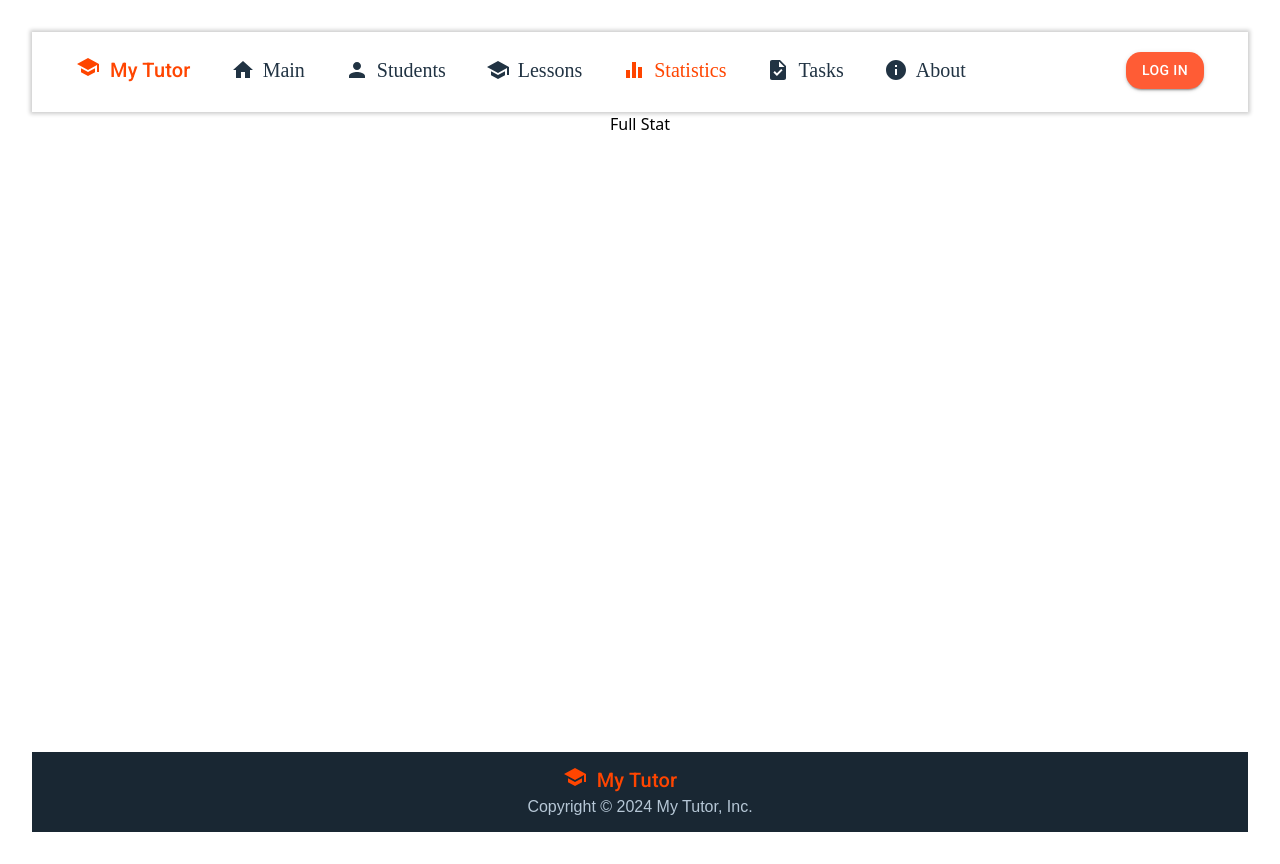
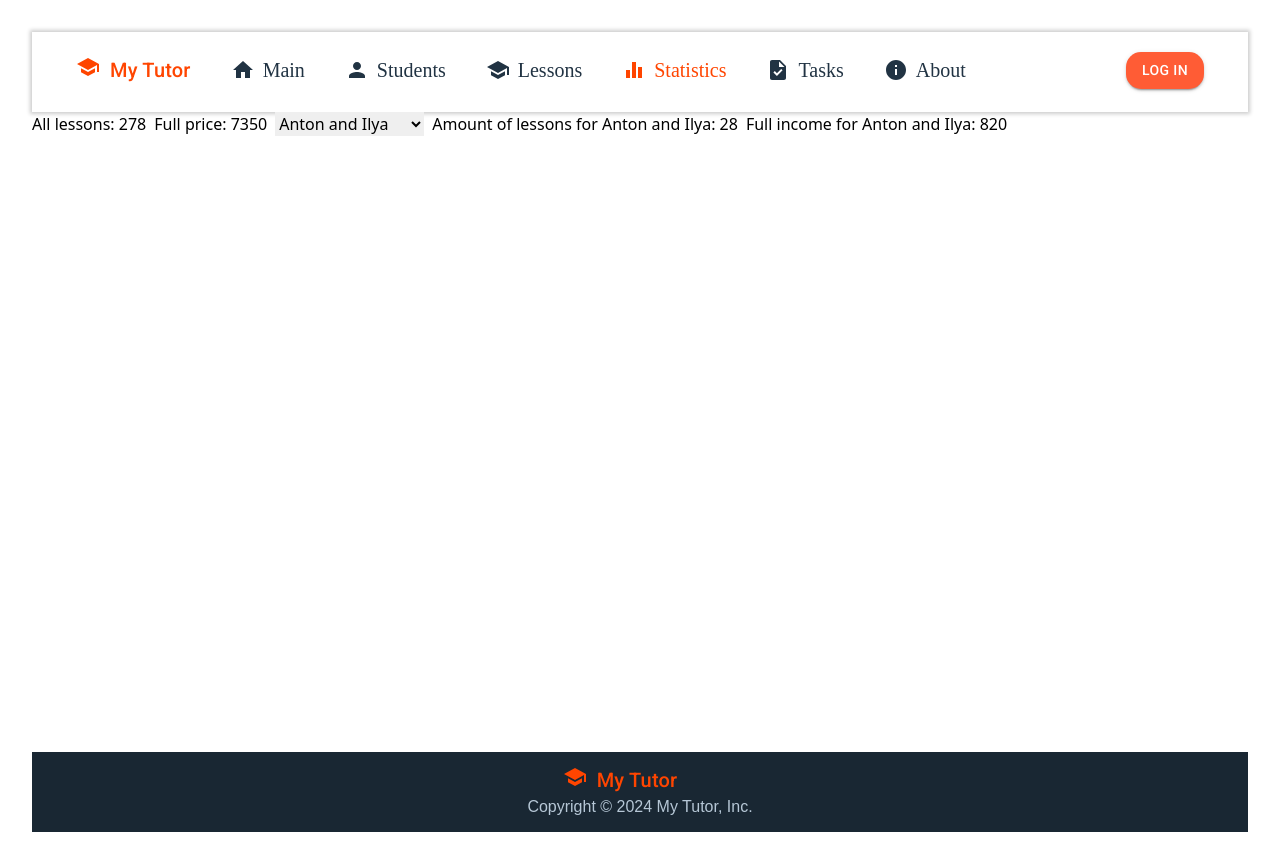
Before and after one commit to AlexeiVinchester/Tutor-app-ts, a React (Vite) app: page /statistics/full in a window 1280 px wide. Built offline with nearby package versions, Linux system fonts and the light colour scheme.

Commit message:
added selectors for full statistics page and show them without styles

```diff
--- a/package.json
+++ b/package.json
@@ -24,7 +24,8 @@
     "react-redux": "^9.1.2",
     "react-router-dom": "^6.26.0",
     "redux": "^5.0.1",
-    "redux-persist": "^6.0.0"
+    "redux-persist": "^6.0.0",
+    "reselect": "^5.1.1"
   },
   "devDependencies": {
     "@eslint/js": "^9.8.0",
--- a/src/pages/FullStatisticsPage/FullStatisticsPage.tsx
+++ b/src/pages/FullStatisticsPage/FullStatisticsPage.tsx
@@ -1,8 +1,64 @@
+import { createSelector } from "reselect";
+import { Store } from "../../redux/store/interface/store.interface";
+import { ILesson } from "../../share/interfaces/lesson.interface";
+import { useSelector } from "react-redux";
+import { Student } from "../../share/interfaces/student.interface";
+import { useState } from "react";
+
+const selectLessons = (state: Store) => state.lessons;
+const selectStudents = (state: Store) => state.students;
+
+const selectAmountOfLessons = (lessons: ILesson[]) => lessons.length;
+const selectMemoAmountOfLessons = createSelector(selectLessons, selectAmountOfLessons);
+
+const selectFullPriceOfLessons = (lessons: ILesson[]) => lessons.reduce((cur, lesson) => cur + lesson.price, 0);
+const selectMemoFullPriceOfLessons = createSelector(selectLessons, selectFullPriceOfLessons);
+
+const selectNamesOfStudents = (students: Student[]) => students.map(student => student.name);
+const selectMemoNamesOfStudents = createSelector(selectStudents, selectNamesOfStudents);
+
+const selectAmountOfLessonsForStudent = (lessons: ILesson[], name: string) => lessons.filter((lesson) => lesson.name === name).length;
+const selectMemoAmountOfLessonsForStudent = createSelector([selectLessons, (_, name) => name], selectAmountOfLessonsForStudent);
+
+const selectFullIncomePerStudent = (lessons: ILesson[], name: string) => {
+    return lessons.filter((lesson) => lesson.name === name)
+                  .reduce((cur, lesson) => cur + lesson.price, 0);
+};
+
+const selectMemoFullIncomePerStudent = createSelector([selectLessons, (_, name) => name], selectFullIncomePerStudent);
 
 const FullStatisticsPage = () => {
+    const amountOfLessons = useSelector(selectMemoAmountOfLessons);
+    const fullPriceOfLessons = useSelector(selectMemoFullPriceOfLessons);
+    const namesOfStudents = useSelector(selectMemoNamesOfStudents);
+    const [studentName, setStudentName] = useState(namesOfStudents[0]);
+
+    const amountOfLessonsForStudent = useSelector((state) => selectMemoAmountOfLessonsForStudent(state, studentName))
+    const fullIncomePerStudent = useSelector((state) => selectMemoFullIncomePerStudent(state, studentName));
+    const onselectStudentChange = (e: React.ChangeEvent<HTMLSelectElement>) => {
+        setStudentName(e.target.value);
+    }
+
     return (
-        <div>
-            Full Stat
+        <div className="flex gap-2 items-start">
+            <p>All lessons: {amountOfLessons}</p>
+            <p>Full price: {fullPriceOfLessons}</p>
+            <div>
+                <select
+                    defaultValue={namesOfStudents[0]}
+                    onChange={onselectStudentChange}
+                >
+                    {
+                        namesOfStudents.map((name) => (
+                            <option key={name}>
+                                {name}
+                            </option>
+                        ))
+                    }
+                </select>
+            </div>
+            <p>Amount of lessons for {studentName}: {amountOfLessonsForStudent}</p>
+            <p>Full income for {studentName}: {fullIncomePerStudent}</p>
         </div>
     );
 };
--- a/src/pages/LessonsPage/LessonsPage.tsx
+++ b/src/pages/LessonsPage/LessonsPage.tsx
@@ -11,8 +11,14 @@ import { SnackMessage } from "../../share/components/SnackMessage/SnackMessage";
 import { EditMessageContext } from "../../context/EditMessage/EditMessageProvider";
 import { AddNewLessonContainer } from "./components/AddNewLessonContainer/AddNewLessonContainer";
 
+const getLessons = (store: Store) => {
+    console.log('simple selector run')
+    return store.lessons;
+};
+
+
 const LessonsPage = () => {
-    const lessons = useSelector((store: Store) => store.lessons);
+    const lessons = useSelector(getLessons);
     const [isOpenCreateLessonWindow, setIsOpenCreateLessonWindow] = useState(false);
     const openCreateLessonWindow = () => setIsOpenCreateLessonWindow(true);
     const closeCreateLessonWindow = () => setIsOpenCreateLessonWindow(false);
@@ -24,7 +30,7 @@ const LessonsPage = () => {
     const onClickEditHandler = (lesson: ILesson) => {
         navigate(`/lessons/${lesson.id}/edit`, { state: { lesson } })
     };
-
+    console.log('lessons render')
     return (
         <div>
             <Container sx={{ marginTop: '50px' }} maxWidth='md'>
--- a/src/redux/slices/lessonsSlice/initialState/initialLessons.ts
+++ b/src/redux/slices/lessonsSlice/initialState/initialLessons.ts
@@ -244,10 +244,10 @@ export const startLessons: ILesson[] = [
     createLesson(237, 'Tihon', 40, '2024-07-20', true),
     createLesson(238, 'Tihon', 40, '2024-07-22', true),
     createLesson(239, 'Tihon', 40, '2024-07-24', true),
-    createLesson(240, 'Fedor', 25, '2024-07-29', true),
+    createLesson(240, 'Fedor', 30, '2024-07-29', true),
     createLesson(241, 'Tihon', 40, '2024-07-29', true),
     createLesson(242, 'Tihon', 40, '2024-07-31', true),
-    createLesson(243, 'Fedor', 25, '2024-07-31', true),
+    createLesson(243, 'Fedor', 30, '2024-07-31', true),
     createLesson(244, 'Saveliy', 30, '2024-08-01', true),
     createLesson(245, 'Tihon', 40, '2024-08-02', true),
     createLesson(246, 'Fedor', 30, '2024-08-02', true),
@@ -280,4 +280,7 @@ export const startLessons: ILesson[] = [
     createLesson(273, 'Kirill Begun', 30, '2024-09-04', true),
     createLesson(274, 'Kirill Begun', 30, '2024-09-11', true),
     createLesson(275, 'Daniil Shaduyko', 30, '2024-09-14', false),
+    createLesson(276, 'Vasilisa', 30, '2024-09-17', false),
+    createLesson(277, 'Darya', 30, '2024-09-18', false),
+    createLesson(278, 'Kirill Begun', 30, '2024-09-18', true),
 ];
```
Also changed, not shown: 1 other file (tests, documents, lock files or other folders).
